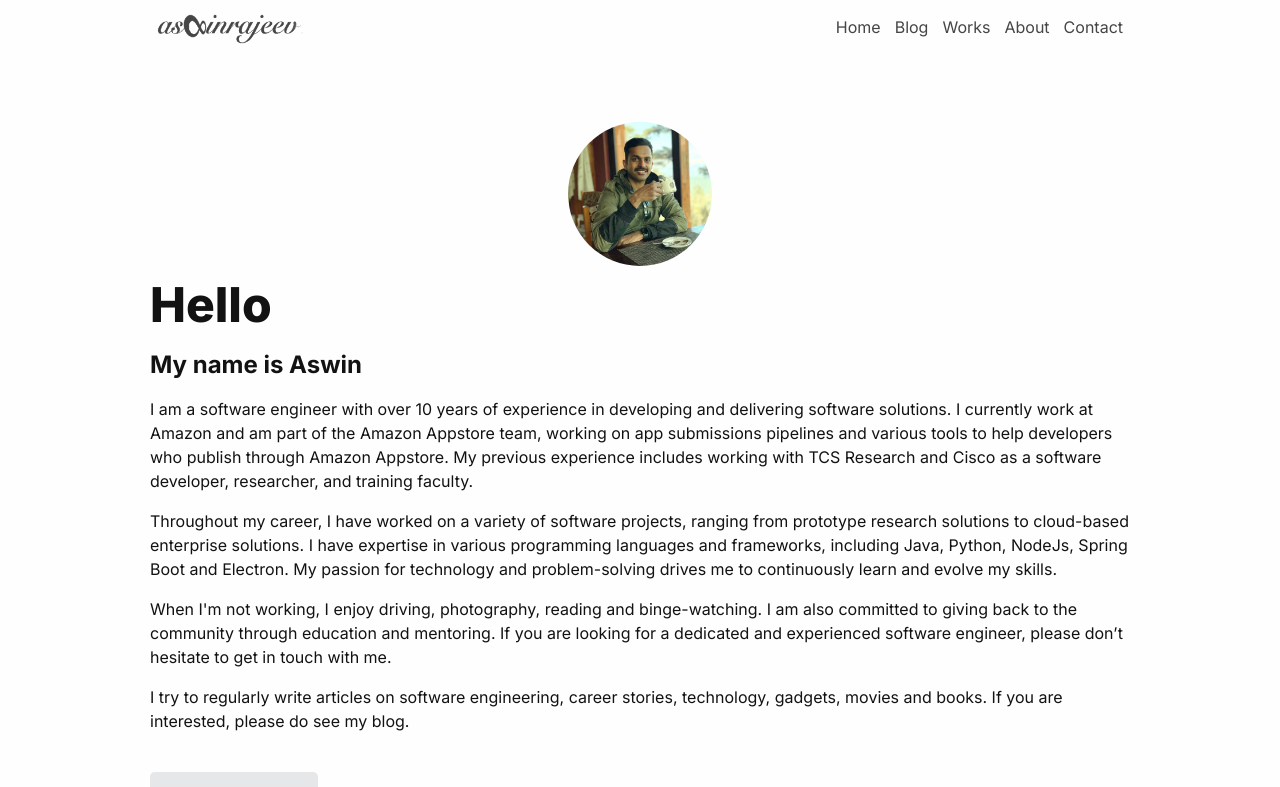
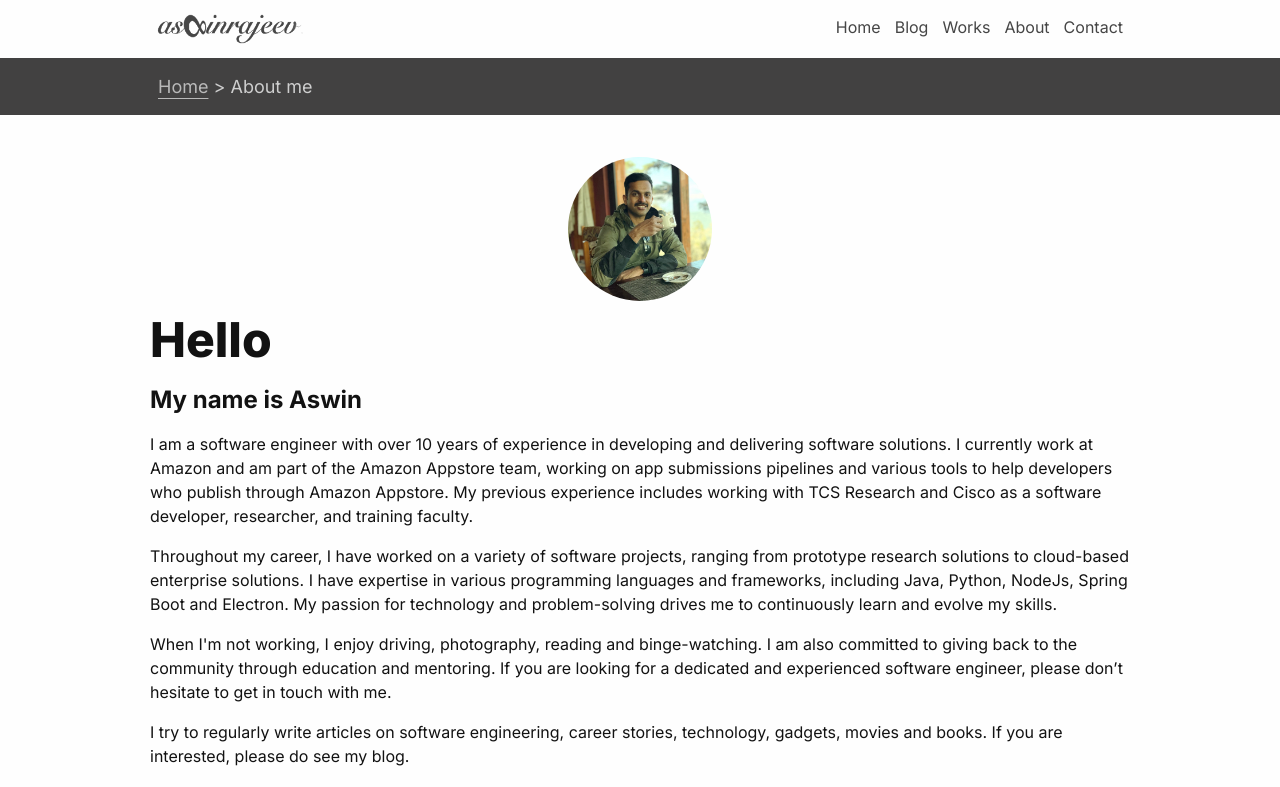
Before and after one commit to aswinrajeev/aswinrajeev.github.io, a Next.js app in the folder aswin-home/: page /about in a window 1280 px wide. Shown: the top 787 px of the page. Built offline with nearby package versions, Linux system fonts and the light colour scheme.

Commit message:
Add page ribbon and update link CSS styles

```diff
--- a/aswin-home/src/app/about/page.tsx
+++ b/aswin-home/src/app/about/page.tsx
@@ -1,6 +1,6 @@
 import { Fragment } from "react";
 import Header from "../sections/header";
-import AboutMe from "./about-me";
+import AboutMe from "../sections/about-me";
 import Footer from "../sections/footer";
 
 export default function AboutPage() {
--- a/aswin-home/src/app/about/about-me.tsx
+++ b/aswin-home/src/app/sections/about-me.tsx
@@ -4,6 +4,9 @@ export default function AboutMe() {
     return (
         <Fragment>
             <section className="about-page-section">
+                <div className="page-ribbon">
+                    <h1><a href="/">Home</a> &gt; About me</h1>
+                </div>
                 <div className="about">
                     <div className="display-pic">
                         <img src="/dp.jpg" alt="Display picture"/>
--- a/aswin-home/src/app/sections/about.tsx
+++ b/aswin-home/src/app/sections/about.tsx
@@ -11,9 +11,9 @@ export default function About() {
                     I&apos;m a software engineer with over 10 years of experience in software engineering and currently work at Amazon. I&apos;m skilled in software development involving a wide range of technologies and programming languages. Passionate about tech, mentoring, and writing on software engineering topics. (<a href="/about">Read more</a>)
                 </p>
                 <div className="social">
-                    <a href="https://blog.aswin.me"><li className="button adaptive"><i className="bi bi-medium"></i><span className="social-text"> Blog at Medium</span></li></a>
-                    <a href="https://www.linkedin.com/in/aswinrajeev"><li className="button adaptive"><i className="bi bi-linkedin"></i><span className="social-text"> LinkedIn Profile</span></li></a>
-                    <a href="https://www.github.com/aswinrajeev"><li className="button adaptive"><i className="bi bi-github"></i><span className="social-text"> Projects</span></li></a>
+                    <a className="button adaptive" href="https://blog.aswin.me"><i className="bi bi-medium"></i><span className="social-text"> Blog at Medium</span></a>
+                    <a className="button adaptive" href="https://www.linkedin.com/in/aswinrajeev"><i className="bi bi-linkedin"></i><span className="social-text"> LinkedIn Profile</span></a>
+                    <a className="button adaptive" href="https://www.github.com/aswinrajeev"><i className="bi bi-github"></i><span className="social-text"> Projects</span></a>
                 </div>
             </div>
       </section>
--- a/aswin-home/src/app/sections/header.tsx
+++ b/aswin-home/src/app/sections/header.tsx
@@ -1,7 +1,7 @@
 export default function Header() {
     return (
         <header className="header">
-            <a href="/"><img className="logo clickable adaptive" src="/aswinrajeev.webp" alt="Aswin Rajeev logo"/></a>
+            <a className="logo-link" href="/"><img className="logo clickable adaptive" src="/aswinrajeev.webp" alt="Aswin Rajeev logo"/></a>
             <nav className="navbar">
                 <ul className="nav-list">
                     <a href="/"><li className="nav-link">Home</li></a>
--- a/aswin-home/src/app/styles/about-me.scss
+++ b/aswin-home/src/app/styles/about-me.scss
@@ -1,6 +1,6 @@
 
 .about-page-section .about {
-    margin-top: 3em;
+    margin-top: 2em;
     margin-bottom: 2em;
     grid-template-areas:
         'dp'
@@ -10,6 +10,10 @@
         'social';
 }
 
+.about-page-section p {
+    text-align: left;
+}
+
 .intro-p {
     margin-bottom: 3em;
 }
--- a/aswin-home/src/app/styles/about.scss
+++ b/aswin-home/src/app/styles/about.scss
@@ -59,6 +59,10 @@
     top: -0.1em;
 }
 
+.about .button {
+    text-decoration: none;
+}
+
 .about .social i {
     font-size: x-large;
     padding-top: 0.6em;
--- a/aswin-home/src/app/styles/globals.scss
+++ b/aswin-home/src/app/styles/globals.scss
@@ -25,9 +25,10 @@ body {
 /** ========== **/
 
 a, .clickable {
-    text-decoration: none;
+    text-decoration: underline;
     color:var(--text-color-emph);
     opacity: 0.85;
+    text-underline-offset: 0.3em;
 }
 
 h1 {
@@ -71,6 +72,24 @@ a:active
     border-radius: 100%;
 }
 
+.page-ribbon {
+    background-color: var(--bg-color-3);
+    color: var(--text-color-3);
+}
+
+.page-ribbon a {
+    color: var(--text-color-3);
+}
+
+.page-ribbon h1 {
+    font-size: large;
+    font-weight: 400;
+    padding: 1em;
+    margin: auto;
+    max-width: 1000px;
+    text-align: left;
+}
+
 @media (prefers-color-scheme: dark) {
 
     body {
@@ -80,7 +99,6 @@ a:active
     }
 
     a, .clickable {
-        text-decoration: none;
         color:#b8b6b6;
         opacity: 0.85;
     }
--- a/aswin-home/src/app/styles/header.scss
+++ b/aswin-home/src/app/styles/header.scss
@@ -3,19 +3,21 @@
 
 .header {
     max-width: 1000px;
+    text-align: center;
     position: relative;
     top: 0;
     left: 0;
     margin: auto;
-    height: 4em;
-    text-align: center;
     padding-right: 10px;
     padding-left: 10px;
 }
 
+.logo-link {
+    display: inline-block;
+}
+
 .logo {
     width: 10em;
-    float: unset;
     padding: 7px;
     position: relative;
     top: 0.2em;
@@ -43,8 +45,16 @@
     }
 }
 
+/** For large screens **/
+@media only screen and (min-width: 700px) {
+    .header {
+        text-align: left;
+    }
+}
+
 // For displays having width less that 325px (like Samsung fold)
 @media only screen and (max-width: 325px) {
+
     .navbar .nav-link {
         padding: 5px;
     }
```
